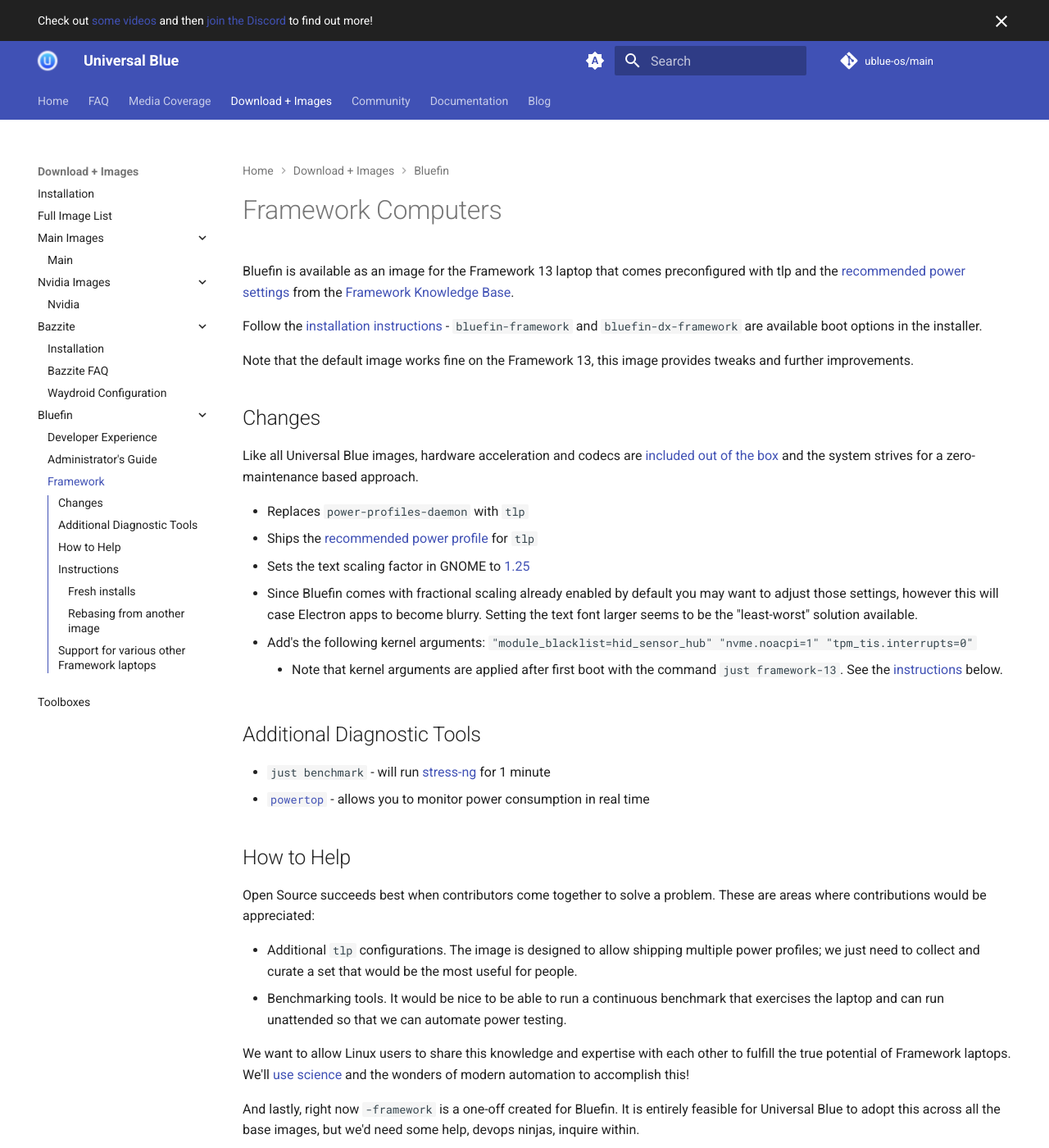
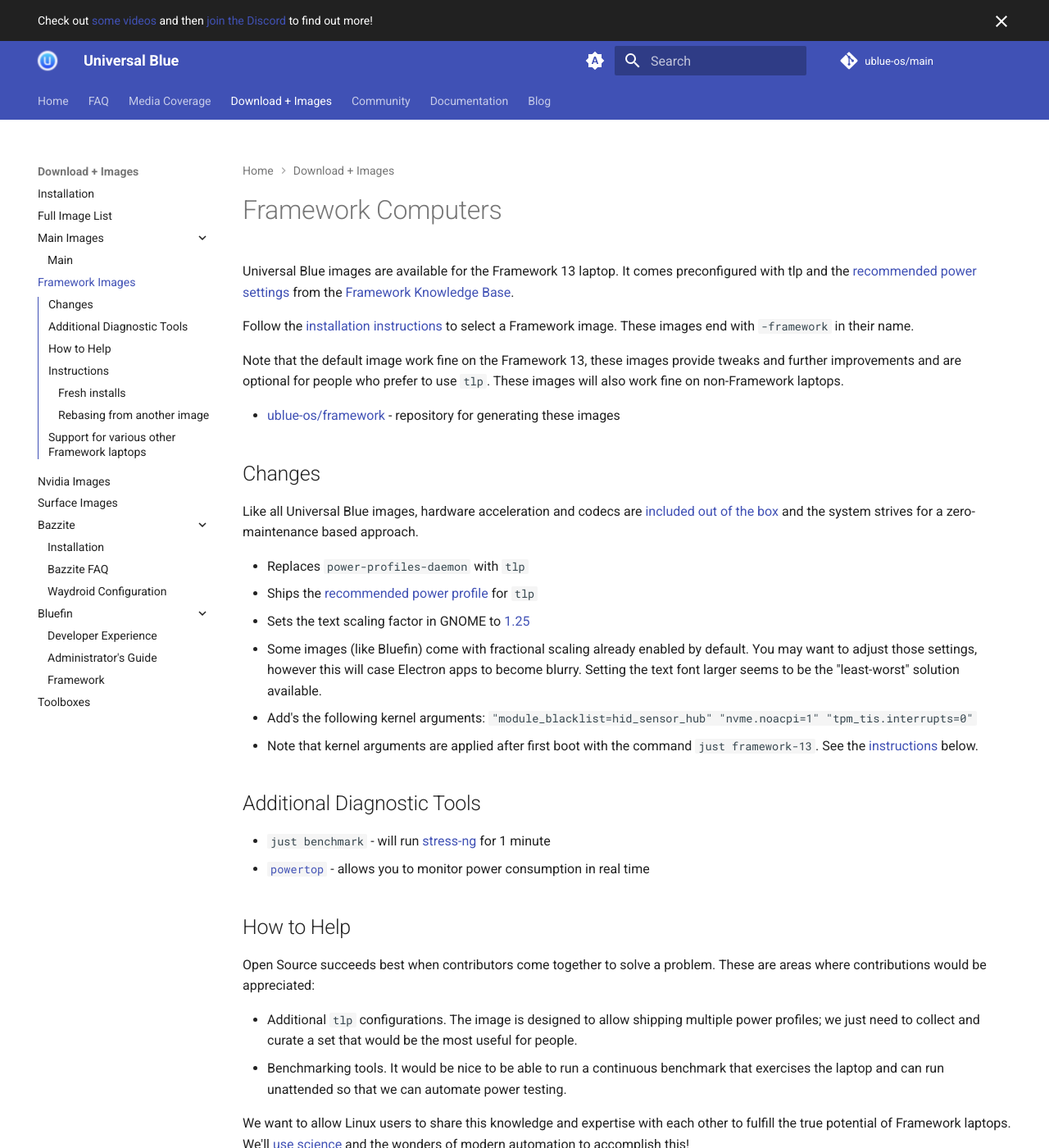
Before and after one commit to ublue-os/website, an MkDocs documentation site: the page built from docs/images/framework.md, in a window 1280 px wide and 1400 px high. Shown: the whole window at 82% size. Built offline with MkDocs 1.6.1 and Material for MkDocs 9.7.7, drawn with Linux system fonts in a browser that asks for light colours; comment, search, counter and statistics services are not loaded; some of the changed text lies outside the part shown.

Commit message:
feat: make framework page more toplevel, add surface page

```diff
--- a/docs/images/bluefin/framework.md
+++ b/docs/images/framework.md
@@ -1,10 +1,12 @@
 # Framework Computers
 
-Bluefin is available as an image for the Framework 13 laptop that comes preconfigured with tlp and the [recommended power settings](https://github.com/ublue-os/framework/blob/main/system_files/shared/usr/etc/tlp.d/50-framework.conf) from the [Framework Knowledge Base](https://knowledgebase.frame.work/en_us/optimizing-fedora-battery-life-r1baXZh).
+Universal Blue images are available for the Framework 13 laptop. It comes preconfigured with tlp and the [recommended power settings](https://github.com/ublue-os/framework/blob/main/system_files/shared/usr/etc/tlp.d/50-framework.conf) from the [Framework Knowledge Base](https://knowledgebase.frame.work/en_us/optimizing-fedora-battery-life-r1baXZh).
 
-Follow the [installation instructions](/installation) - `bluefin-framework` and `bluefin-dx-framework` are available boot options in the installer.
+Follow the [installation instructions](/installation) to select a Framework image. These images end with `-framework` in their name.
 
-Note that the default image works fine on the Framework 13, this image provides tweaks and further improvements.
+Note that the default image work fine on the Framework 13, these images provide tweaks and further improvements and are optional for people who prefer to use `tlp`. These images will also work fine on non-Framework laptops.
+
+- [ublue-os/framework](https://github.com/ublue-os/framework) - repository for generating these images
 
 ## Changes
 
@@ -13,9 +15,9 @@ Like all Universal Blue images, hardware acceleration and codecs are [included o
 - Replaces `power-profiles-daemon` with `tlp`
 - Ships the [recommended power profile](https://github.com/ublue-os/framework/blob/main/system_files/shared/usr/etc/tlp.d/50-framework.conf) for `tlp`
 - Sets the text scaling factor in GNOME to [1.25](https://github.com/ublue-os/framework/blob/main/system_files/silverblue/usr/etc/dconf/db/local.d/01-ublue-framework)
-  - Since Bluefin comes with fractional scaling already enabled by default you may want to adjust those settings, however this will case Electron apps to become blurry. Setting the text font larger seems to be the "least-worst" solution available.
-  - Add's the following kernel arguments: `"module_blacklist=hid_sensor_hub" "nvme.noacpi=1" "tpm_tis.interrupts=0"`
-    - Note that kernel arguments are applied after first boot with the command `just framework-13`. See the [instructions](# instructions) below.
+  - Some images (like Bluefin) come with fractional scaling already enabled by default. You may want to adjust those settings, however this will case Electron apps to become blurry. Setting the text font larger seems to be the "least-worst" solution available.
+- Add's the following kernel arguments: `"module_blacklist=hid_sensor_hub" "nvme.noacpi=1" "tpm_tis.interrupts=0"`
+  - Note that kernel arguments are applied after first boot with the command `just framework-13`. See the [instructions](# instructions) below.
 
 ## Additional Diagnostic Tools
 
@@ -30,8 +32,6 @@ Open Source succeeds best when contributors come together to solve a problem. Th
 - Benchmarking tools. It would be nice to be able to run a continuous benchmark that exercises the laptop and can run unattended so that we can automate power testing.
 
 We want to allow Linux users to share this knowledge and expertise with each other to fulfill the true potential of Framework laptops. We'll [use science](https://www.youtube.com/watch?v=BABM3EUo990) and the wonders of modern automation to accomplish this!
-
-And lastly, right now `-framework` is a one-off created for Bluefin. It is entirely feasible for Universal Blue to adopt this across all the base images, but we'd need some help, devops ninjas, inquire within.
 
 - [Thread on the Framework forums](https://community.frame.work/t/custom-fedora-oci-images-for-framework-laptops/34253/) - general feedback welcome here, the co-creator of Bluefin "dog-foods" this image on a 13th gen Framework 13. Yes, it is glorious.
 - [Contributions welcome!](https://github.com/ublue-os/bluefin)
--- a/mkdocs.yml
+++ b/mkdocs.yml
@@ -96,8 +96,9 @@ nav:
       - Full Image List: images.md
       - Main Images:
           - images/main.md
-      - Nvidia Images:
-          - images/nvidia.md
+      - Framework Images: images/framework.md
+      - Nvidia Images: images/nvidia.md
+      - Surface Images: images/surface.md
       - Bazzite:
           - Introduction: images/bazzite/index.md
           - Installation: images/bazzite/installation.md
```
Also changed, not shown: docs/images/surface.md (added, +38 -0 lines).
